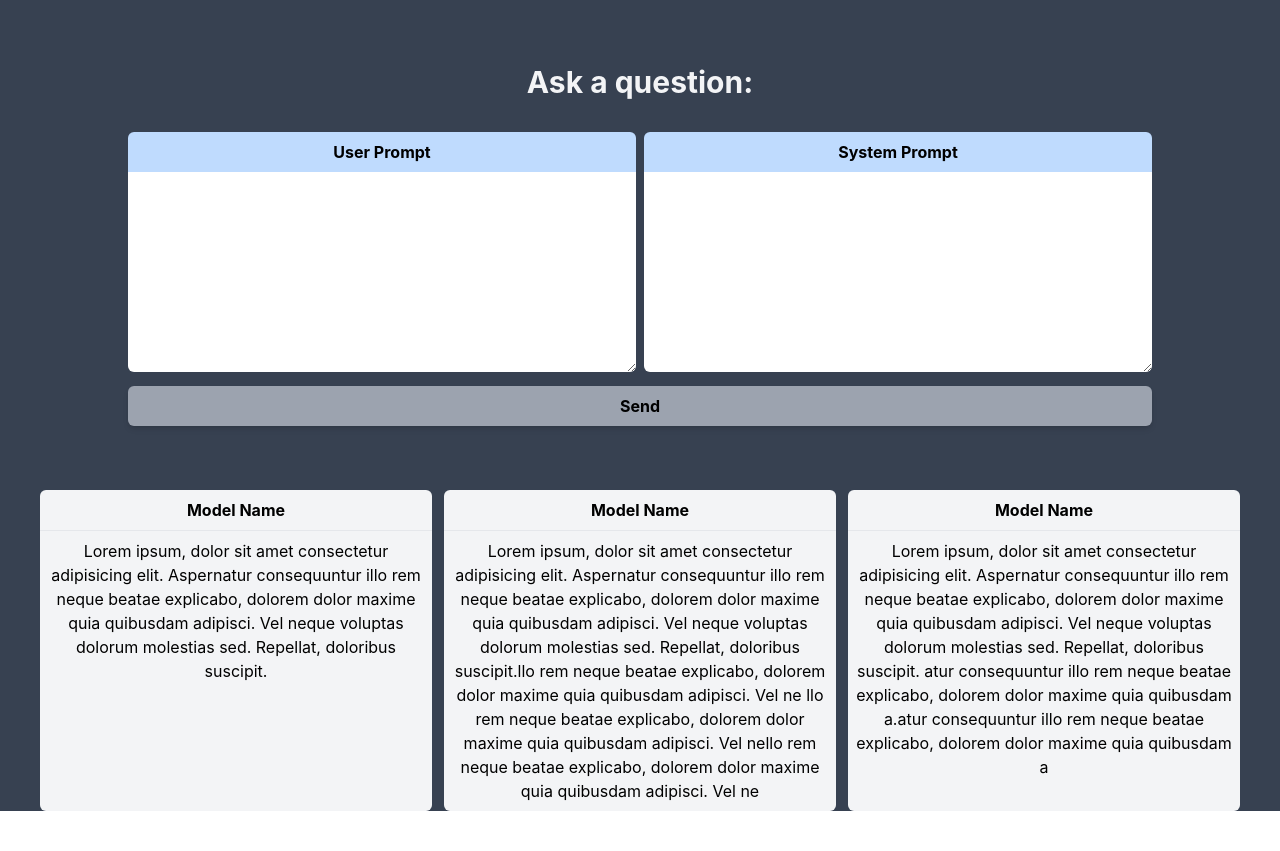
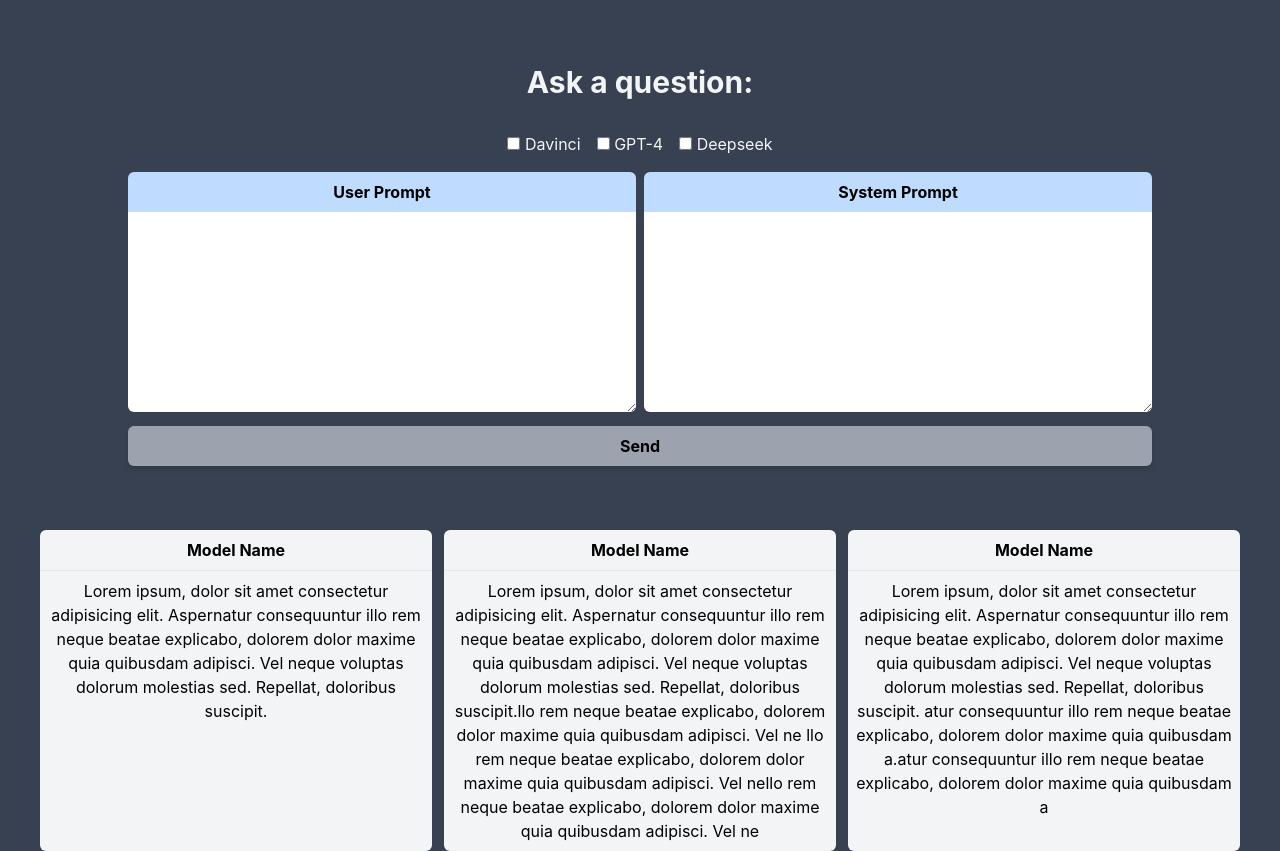
Before and after one commit to Nawzneen/llm-message-dispatch-tool, a React (Create React App) app in the folder frontend/: page / in a window 1280 px wide. Before the commit the page ends 811 px from the top, so only its background shows below. Built offline with nearby package versions, Linux system fonts and the light colour scheme.

Commit message:
Feat: add state to select the models

```diff
--- a/frontend/src/App.tsx
+++ b/frontend/src/App.tsx
@@ -11,6 +11,7 @@ function App() {
     userPrompt: "",
     systemPrompt: "",
   });
+  const [selectedModels, setSelectedModels] = React.useState<string[]>([]);
   const [isLoading, setIsLoading] = React.useState<boolean>(false);
   const handleUserPromptChange = (
     e: React.ChangeEvent<HTMLTextAreaElement>
@@ -25,12 +26,21 @@ function App() {
   const handleSubmit = (e: React.FormEvent<HTMLFormElement>) => {
     e.preventDefault();
     setIsLoading(true);
-    // sending data to api
+    // sending data to api, chosen model and prompts
     console.log(prompt);
     setPrompt({ userPrompt: "", systemPrompt: "" });
     setIsLoading(false);
   };
-
+  const handleModelChange = (e: React.ChangeEvent<HTMLInputElement>) => {
+    const modelName = e.target.value;
+    if (e.target.checked) {
+      //add the model
+      setSelectedModels((prev) => [...prev, modelName]);
+    } else {
+      // Remove the model
+      setSelectedModels((prev) => prev.filter((model) => model !== modelName));
+    }
+  };
   return (
     <div className="App">
       <div className="bg-gray-700 min-h-[100vh] flex flex-col align-center">
@@ -42,7 +52,42 @@ function App() {
             <p className=" text-gray-100 font-bold text-3xl ">
               Ask a question:
             </p>
-            <div className="mt-8 flex flex-row gap-x-2 justify-center align-center w-[80vw]">
+            <div className="mt-8  flex justify-center align-center gap-x-4">
+              <div>
+                <input
+                  type="checkbox"
+                  value="davinci"
+                  id="davinci"
+                  onChange={handleModelChange}
+                />{" "}
+                <label htmlFor="davinci" className=" text-gray-100 text-base">
+                  Davinci
+                </label>
+              </div>
+              <div>
+                <input
+                  type="checkbox"
+                  value="gpt-4"
+                  id="gpt4"
+                  onChange={handleModelChange}
+                />{" "}
+                <label htmlFor="gpt4" className=" text-gray-100 text-base">
+                  GPT-4
+                </label>
+              </div>
+              <div>
+                <input
+                  type="checkbox"
+                  value="deepseek"
+                  id="deepseek"
+                  onChange={handleModelChange}
+                />{" "}
+                <label htmlFor="deepseek" className=" text-gray-100 text-base">
+                  Deepseek
+                </label>
+              </div>
+            </div>
+            <div className="mt-4 flex flex-row gap-x-2 justify-center align-center w-[80vw]">
               <div className="w-full">
                 <p className="py-2 bg-blue-200  rounded-t-md font-bold">
                   User Prompt
```
